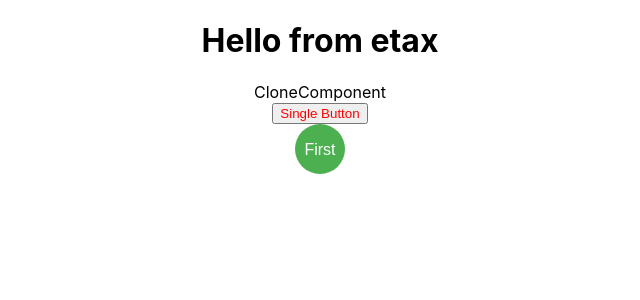
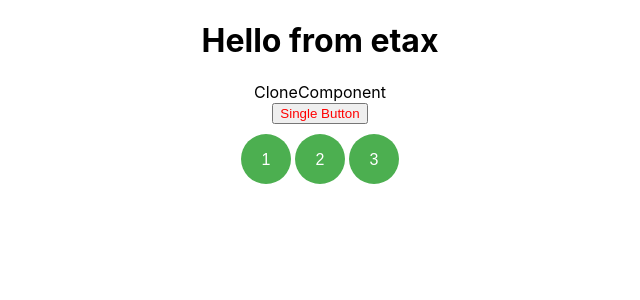
Before and after one commit to hadeer-khaled/Learn-React, a React (Create React App) app: page / in a window 1280 px wide. Shown: the top 300 px of the page, without its empty margins (320-960 px from the left). Built offline with nearby package versions, Linux system fonts and the light colour scheme.

Commit message:
React.Children.map

```diff
--- a/src/App.css
+++ b/src/App.css
@@ -55,4 +55,5 @@
   line-height: 50px;
   border-radius: 50%;
   cursor: pointer;
+  margin: 10px 2px;
 }
--- a/src/CloneComponent/Button.js
+++ b/src/CloneComponent/Button.js
@@ -1,9 +1,11 @@
 import React from 'react'
 import "App.css"
 
-export default function Button({children , color , customClasses}) {
+export default function Button({children , color , customClasses , callBackFunc}) {
   return (
-    <button style={{color}} className={`${customClasses  ? 'button ' + customClasses : 'button' }`}>
+    <button style={{color}}
+            className={`${customClasses  ? 'button ' + customClasses : 'button' }`}
+            onClick={()=>{callBackFunc(children)}} >
         {children}
     </button>
   )
--- a/src/CloneComponent/ButtonGroup.js
+++ b/src/CloneComponent/ButtonGroup.js
@@ -1,10 +1,18 @@
 import React from 'react'
 import "App.css"
 
-export default function ButtonGroup({children}) {
+export default function ButtonGroup({children }) {
 
-    const cloneButton = React.cloneElement(children  , {color: "white" , customClasses: "circle"})
+    // const cloneButton = React.cloneElement(children  , {color: "white" , customClasses: "circle"})
+
+
+    const clonedButtons = React.Children.map(children, (child) =>
+      React.cloneElement(child, { color: "white", customClasses: "circle" , callBackFunc : child.props.callBackFunc })
+    );
+
+
+
   return (
-    <div>{cloneButton}</div>
+    <div>{clonedButtons}</div>
   )
 }
--- a/src/CloneComponent/CloneComponent.js
+++ b/src/CloneComponent/CloneComponent.js
@@ -6,14 +6,19 @@ import "App.css"
 
 export default function CloneComponent() {
 
+  const callBackFunc = (val)=>{
+    console.log(val)
+  }
   return (
     <>
         <div>CloneComponent</div>
 
-        <Button color={"red"}>Single Button</Button>
+        <Button callBackFunc={callBackFunc} color={"red"}>Single Button</Button>
 
         <ButtonGroup>
-            <Button>First</Button>
+            <Button callBackFunc={callBackFunc}> 1  </Button>
+            <Button callBackFunc={callBackFunc}> 2 </Button>
+            <Button callBackFunc={callBackFunc}> 3  </Button>
         </ButtonGroup>
     </>
   )
```
